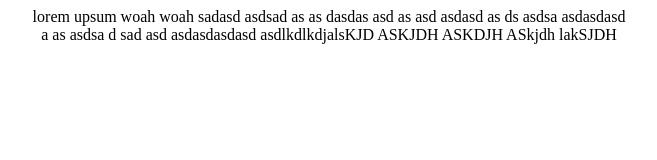
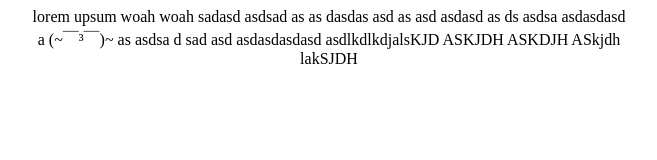
Before and after one commit to pllplp/New-woah, a plain HTML site: page index.html in a window 1280 px wide. Shown: the whole page, without its empty margins (311-968 px from the left). Drawn offline with Linux system fonts and the light colour scheme.

Commit message:
Update index.html

```diff
--- a/index.html
+++ b/index.html
@@ -12,7 +12,7 @@
 		sadasd asdsad as  as dasdas
 		asd as asd asdasd as ds
 		 asdsa asdasdasd a
-
+                  (~￣³￣)~
 		  as
 		  asdsa
 		  d
```
